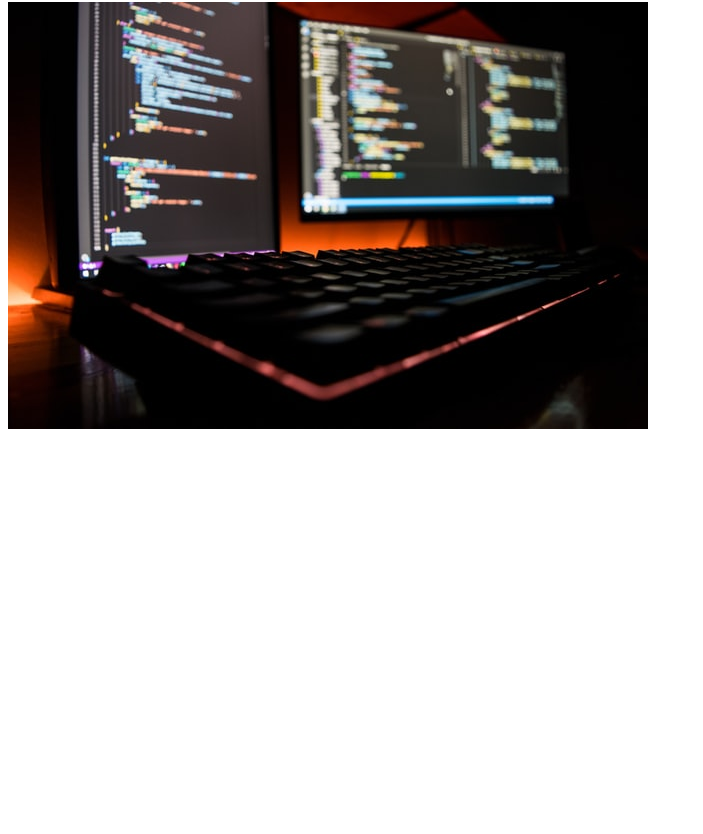
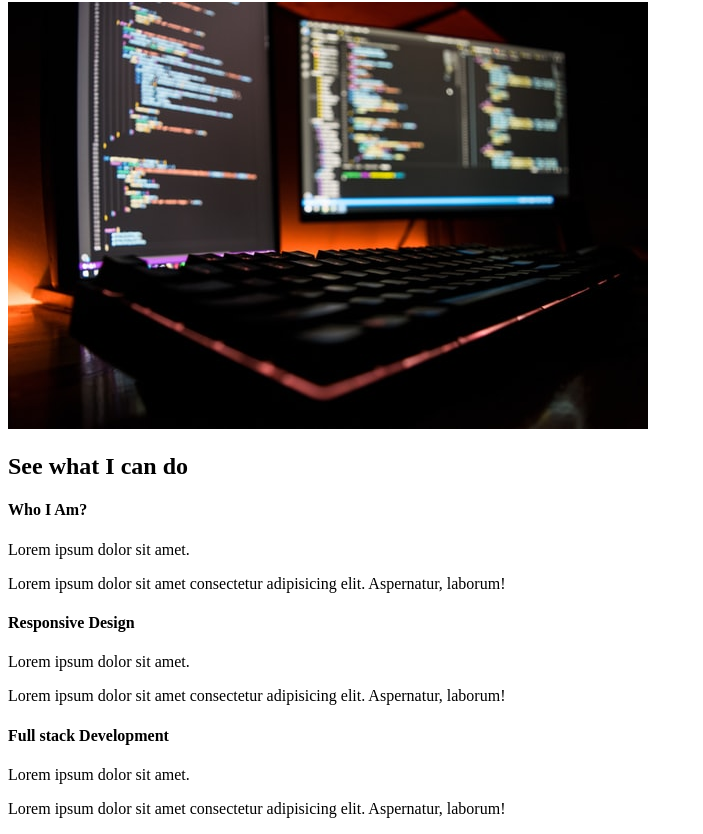
Before and after one commit to cartman1978/myportfolio, a React (Create React App) app: page / in a window 1280 px wide. Shown: the part 1214-2048 px from the top of the page, without its empty margins (0-703 px from the left). Before the commit the page ends 1655 px from the top, so only its background shows below. Built offline with nearby package versions, Linux system fonts and the light colour scheme.

Commit message:
added my sakills into AboutMe page

```diff
--- a/src/components/MySkills.js
+++ b/src/components/MySkills.js
@@ -4,7 +4,34 @@ const MySkills = () => {
     return (
         <div className="services">
             <h2>See what <span>I can do</span></h2>
-            <h4>Who I am?</h4>
+            <div className="question">
+                <h4>Who I Am?</h4>
+                <div className="answer">
+                    <p>Lorem ipsum dolor sit amet.</p>
+                    <p>
+                        Lorem ipsum dolor sit amet consectetur adipisicing elit. Aspernatur, laborum!
+                </p>
+                </div>
+            </div>
+            <div className="question">
+                <h4>Responsive Design</h4>
+                <div className="answer">
+                    <p>Lorem ipsum dolor sit amet.</p>
+                    <p>
+                        Lorem ipsum dolor sit amet consectetur adipisicing elit. Aspernatur, laborum!
+                </p>
+                </div>
+            </div>
+            <div className="question">
+                <h4>Full stack Development</h4>
+                <div className="answer">
+                    <p>Lorem ipsum dolor sit amet.</p>
+                    <p>
+                        Lorem ipsum dolor sit amet consectetur adipisicing elit. Aspernatur, laborum!
+                </p>
+                </div>
+            </div>
+
         </div>
     )
 }
--- a/src/pages/AboutMe.js
+++ b/src/pages/AboutMe.js
@@ -2,12 +2,14 @@ import React from 'react';
 // Page Components
 import AboutSection from "../components/AboutSection";
 import ServiceSection from "../components/ServicesSection";
+import MySkills from "../components/MySkills";
 
 const AboutMe = () => {
     return (
         <>
             <AboutSection />
             <ServiceSection />
+            <MySkills />
         </>
     );
 
```
